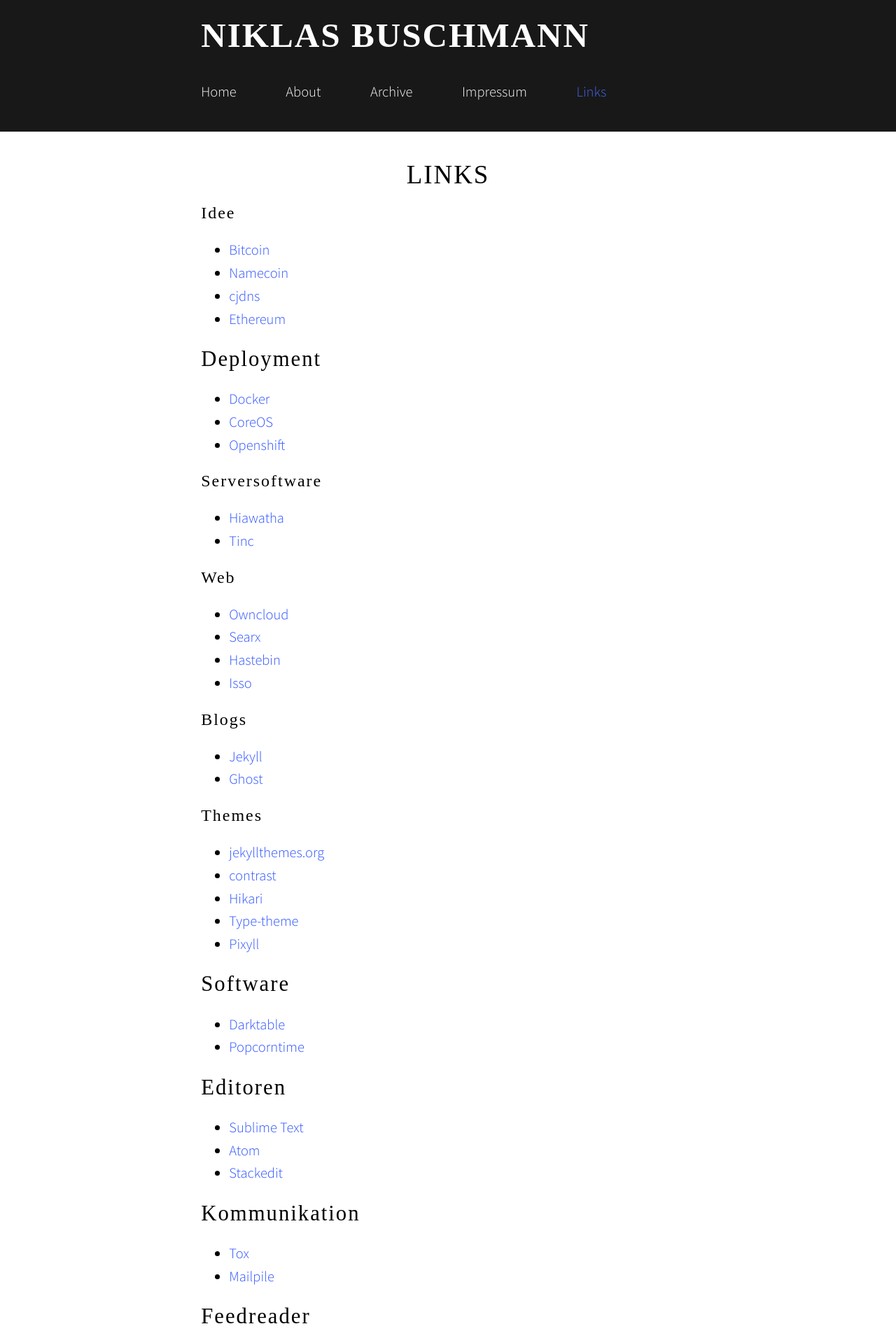
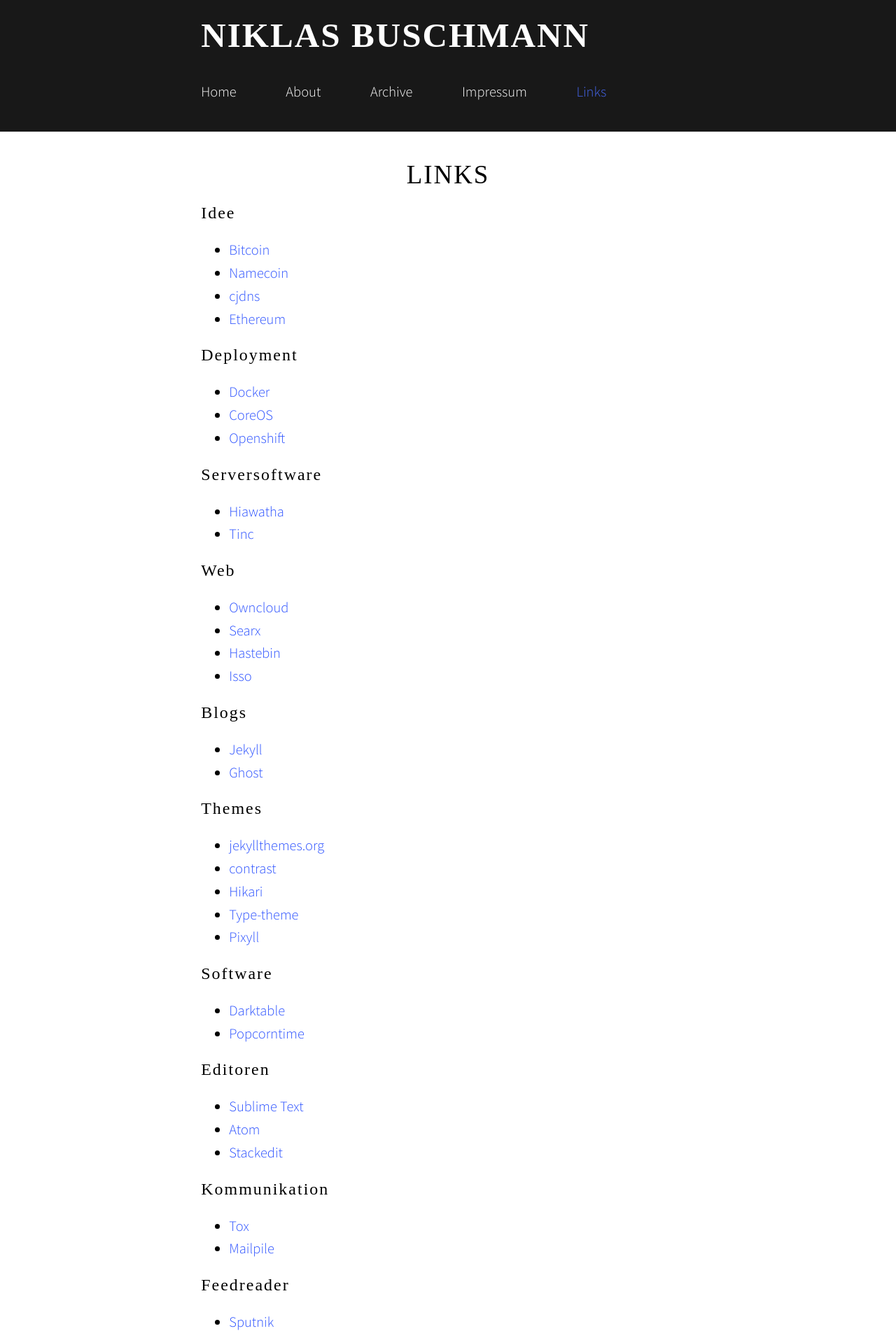
Before and after one commit to wilkistarotieno/wilkistarotieno.github.io, a Jekyll site: the page built from links.md, in a window 1280 px wide. Shown: the top 1912 px of the page at 70% size. Built offline with Jekyll 4.4.1, drawn with Linux system fonts in a browser that asks for light colours; some web fonts are replaced; Markdown is read by kramdown in place of the engine named in the settings; a script that is not in the unit is left out.

```diff
--- a/links.md
+++ b/links.md
@@ -10,7 +10,7 @@ permalink: links/
 *   [cjdns](https://cjdns.info/)
 *   [Ethereum](https://www.ethereum.org/)
 
-## Deployment
+### Deployment
 
 *   [Docker](https://www.docker.com/)
 *   [CoreOS](https://coreos.com/)
@@ -41,23 +41,23 @@ permalink: links/
 *   [Type-theme](https://github.com/rohanchandra/type-theme)
 *   [Pixyll](https://github.com/johnotander/pixyll)
 
-## Software
+### Software
 
 *   [Darktable](http://www.darktable.org/)
 *   [Popcorntime](https://popcorntime.io/)
 
-## Editoren
+### Editoren
 
 *   [Sublime Text](http://www.sublimetext.com/)
 *   [Atom](https://atom.io/)
 *   [Stackedit](https://stackedit.io/)
 
-## Kommunikation
+### Kommunikation
 
 *   [Tox](https://tox.im)
 *   [Mailpile](https://www.mailpile.is/)
 
-## Feedreader
+### Feedreader
 
 *   [Sputnik](http://sputnik.szwacz.com/)
 *   [Feedbin](https://feedbin.com/)
```
